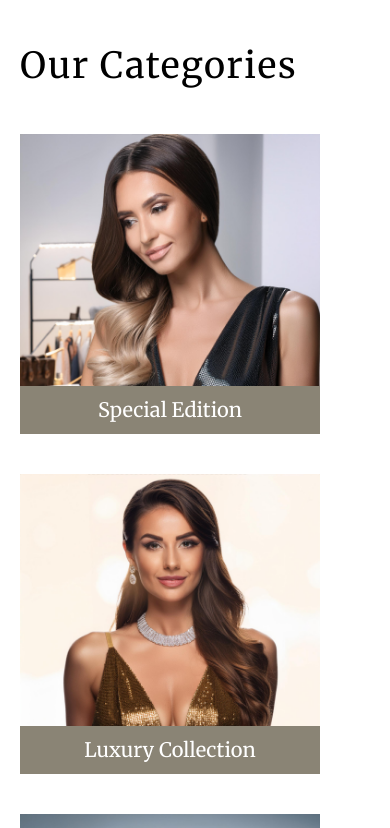
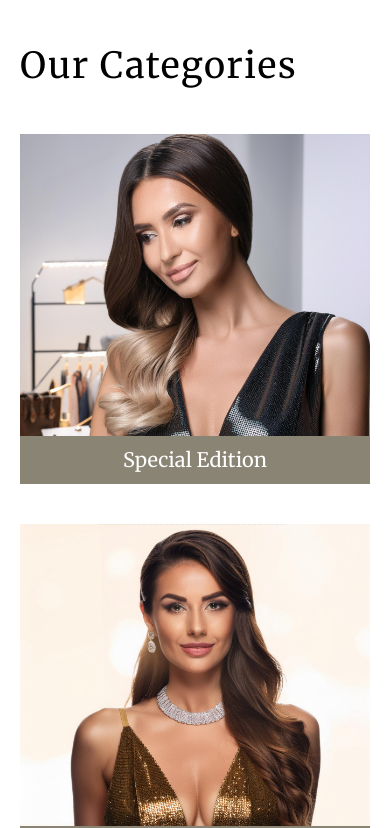
Before and after one commit to TrinhChung/GenWeb, a React (Vite) app in the folder template_fe/template_default/: page / in a window 390 px wide. Shown: the part 800-1628 px from the top of the page. Built offline with nearby package versions, Linux system fonts and the light colour scheme; no server answers.

Commit message:
Fix responsive width for category cards

```diff
--- a/template_fe/template_default/src/components/CategoryItem.tsx
+++ b/template_fe/template_default/src/components/CategoryItem.tsx
@@ -2,9 +2,14 @@ import { Link } from "react-router-dom";
 
 const CategoryItem = ({ categoryTitle, image, link } : { categoryTitle: string; image: string; link: string; }) => {
   return (
-    <div className="w-[600px] relative max-[1250px]:w-[400px] max-[1250px]:h-[400px] max-sm:w-[300px] max-sm:h-[300px]">
+    <div
+      className="relative w-full sm:w-[300px] sm:h-[300px] md:w-[400px] md:h-[400px] xl:w-[600px]"
+    >
       <Link to={`/shop/${link}`}>
-      <img src={`/src/assets/${image}`} className="h-full w-full" />
+      <img
+        src={`/src/assets/${image}`}
+        className="h-full w-full object-cover"
+      />
       <div className="bg-secondaryBrown text-white absolute bottom-0 w-full h-16 flex justify-center items-center max-sm:h-12">
         <h3 className="text-2xl max-sm:text-xl">{ categoryTitle }</h3>
       </div>
```
